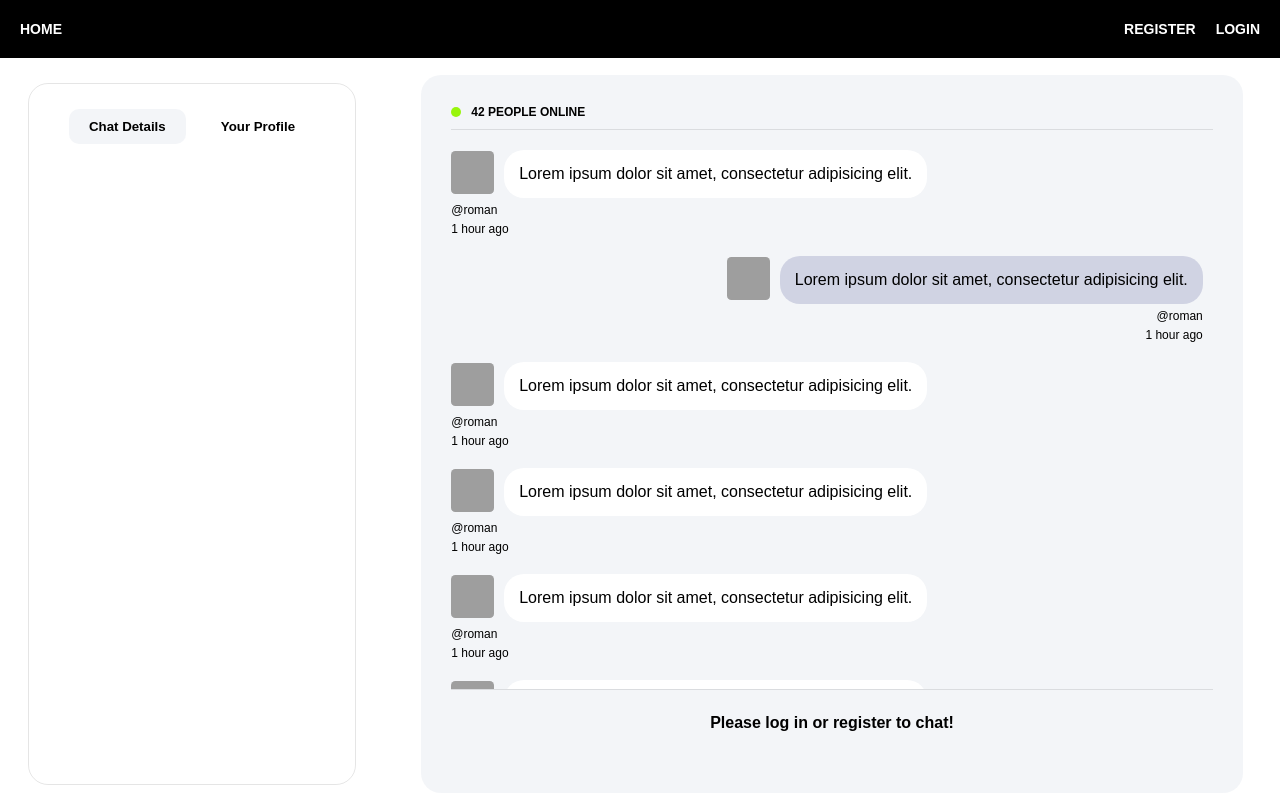
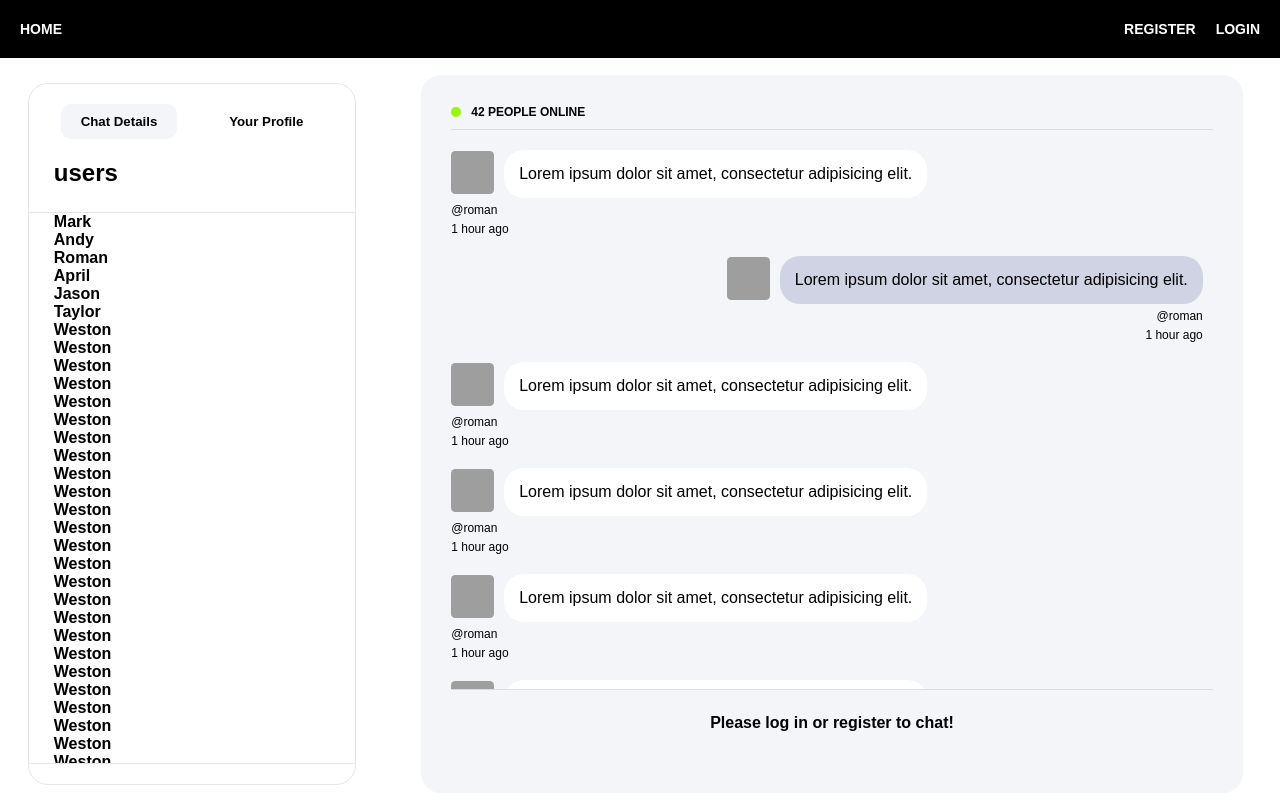
Before and after one commit to xxmark10xx/p3-client, a React (Create React App) app: page /timeline in a window 1280 px wide. Built offline with nearby package versions, Linux system fonts and the light colour scheme; grey boxes are pictures that could not be loaded.

Commit message:
Aside chat details for users

```diff
--- a/src/App.css
+++ b/src/App.css
@@ -373,7 +373,12 @@ input[type="password"] {
 }
 
 .aside-component-content {
-  padding: 25px;
+  height: 75%;
+  padding: 0px 25px 25px 25px;
+  overflow-y: scroll;
+  border-top: 1px solid rgba(0, 0, 0, 0.10);
+  border-bottom: 1px solid rgba(0, 0, 0, 0.10);
+
 }
 
 .aside-component-wrapper {
@@ -384,10 +389,37 @@ input[type="password"] {
 }
 
 .aside-component-switches {
+  margin-top: 20px;
   display: flex;
   /* flex-direction: row; */
   justify-content: space-evenly;
 }
+
+.aside-title-wrapper {
+  margin-top: 20px;
+  padding: 0 25px 25px 25px;
+}
+
+/* Chatdetails Component */
+.chatdetails-main {
+  /* height: 50%; */
+  /* margin-top: 40px; */
+  position: relative;
+  /* overflow-y: scroll; */
+}
+
+/* .users-wrapper {
+  position: relative;
+  height: 55%;
+  background-color: #61dafb;
+} */
+
+/* .users {
+  height: 55%;
+  width: 100%;
+  background-color: blueviolet;
+  overflow-y: scroll;
+} */
 
 @keyframes App-logo-spin {
   from {
--- a/src/components/Aside.jsx
+++ b/src/components/Aside.jsx
@@ -1,4 +1,6 @@
 import { useState } from "react"
+import ChatDetails from "./ChatDetails"
+import Profile from "./Profile"
 
 export default function Aside() {
 
@@ -11,12 +13,15 @@ export default function Aside() {
   return (
     <div className="aside-component">
       <div className="aside-component-wrapper">
-        <div className="aside-component-content">
           <div className="aside-component-switches">
             <h5 onClick={handleState} className={formState ? "login active" : 'login'}>Chat Details</h5>
             <h5 onClick={handleState} className={formState ? 'signup' : "signup active"}>Your Profile</h5>
-          </div>
-
+        </div>
+        <div className="aside-title-wrapper">
+          <h2>users</h2>
+        </div>
+        <div className="aside-component-content">
+          {formState ? <ChatDetails /> : <Profile />}
         </div>
       </div>
     </div>
--- /dev/null
+++ b/src/components/ChatDetails.jsx
@@ -0,0 +1,74 @@
+import UserChatDetails from "./UserChatDetails"
+
+export default function ChatDetails() {
+
+  // here will have mapped users returning a user component
+
+  return (
+    <>
+      <div className="chatdetails-main">
+        {/* <div className="users-wrapper"> */}
+          <div className="users">
+              <UserChatDetails name={"Mark"}/>
+              <UserChatDetails name={"Andy"}/>
+              <UserChatDetails name={"Roman"}/>
+              <UserChatDetails name={"April"}/>
+              <UserChatDetails name={"Jason"} />
+              <UserChatDetails name={"Taylor"} />
+              <UserChatDetails name={"Weston"} />
+              <UserChatDetails name={"Weston"} />
+              <UserChatDetails name={"Weston"} />
+              <UserChatDetails name={"Weston"} />
+              <UserChatDetails name={"Weston"} />
+              <UserChatDetails name={"Weston"} />
+              <UserChatDetails name={"Weston"} />
+              <UserChatDetails name={"Weston"} />
+              <UserChatDetails name={"Weston"} />
+              <UserChatDetails name={"Weston"} />
+              <UserChatDetails name={"Weston"} />
+              <UserChatDetails name={"Weston"} />
+              <UserChatDetails name={"Weston"} />
+              <UserChatDetails name={"Weston"} />
+              <UserChatDetails name={"Weston"} />
+              <UserChatDetails name={"Weston"} />
+            <UserChatDetails name={"Weston"} />
+            <UserChatDetails name={"Weston"} />
+              <UserChatDetails name={"Weston"} />
+              <UserChatDetails name={"Weston"} />
+              <UserChatDetails name={"Weston"} />
+              <UserChatDetails name={"Weston"} />
+              <UserChatDetails name={"Weston"} />
+              <UserChatDetails name={"Weston"} />
+              <UserChatDetails name={"Weston"} />
+              <UserChatDetails name={"Weston"} />
+              <UserChatDetails name={"Weston"} />
+              <UserChatDetails name={"Weston"} />
+              <UserChatDetails name={"Weston"} />
+              <UserChatDetails name={"Weston"} />
+              <UserChatDetails name={"Weston"} />
+              <UserChatDetails name={"Weston"} />
+              <UserChatDetails name={"Weston"} />
+            <UserChatDetails name={"Weston"} />
+            <UserChatDetails name={"Weston"} />
+              <UserChatDetails name={"Weston"} />
+              <UserChatDetails name={"Weston"} />
+              <UserChatDetails name={"Weston"} />
+              <UserChatDetails name={"Weston"} />
+              <UserChatDetails name={"Weston"} />
+              <UserChatDetails name={"Weston"} />
+              <UserChatDetails name={"Weston"} />
+              <UserChatDetails name={"Weston"} />
+              <UserChatDetails name={"Weston"} />
+              <UserChatDetails name={"Weston"} />
+              <UserChatDetails name={"Weston"} />
+              <UserChatDetails name={"Weston"} />
+              <UserChatDetails name={"Weston"} />
+              <UserChatDetails name={"Weston"} />
+              <UserChatDetails name={"Weston"} />
+              <UserChatDetails name={"Weston"}/>
+            {/* </div> */}
+          </div>
+      </div>
+    </>
+  )
+}
--- /dev/null
+++ b/src/components/Profile.jsx
@@ -0,0 +1,7 @@
+export default function Profile() {
+  return (
+    <>
+      <h3>Profile</h3>
+    </>
+  )
+}
--- /dev/null
+++ b/src/components/UserChatDetails.jsx
@@ -0,0 +1,12 @@
+export default function UserChatDetails({ name }) {
+  return (
+    <>
+      <div className="user-chat-detail-wrapper">
+        {/* <img src="" alt="" /> */}
+        <div className="user-chat-detail-name">
+          <h4>{name}</h4>
+        </div>
+      </div>
+    </>
+  )
+}
```
